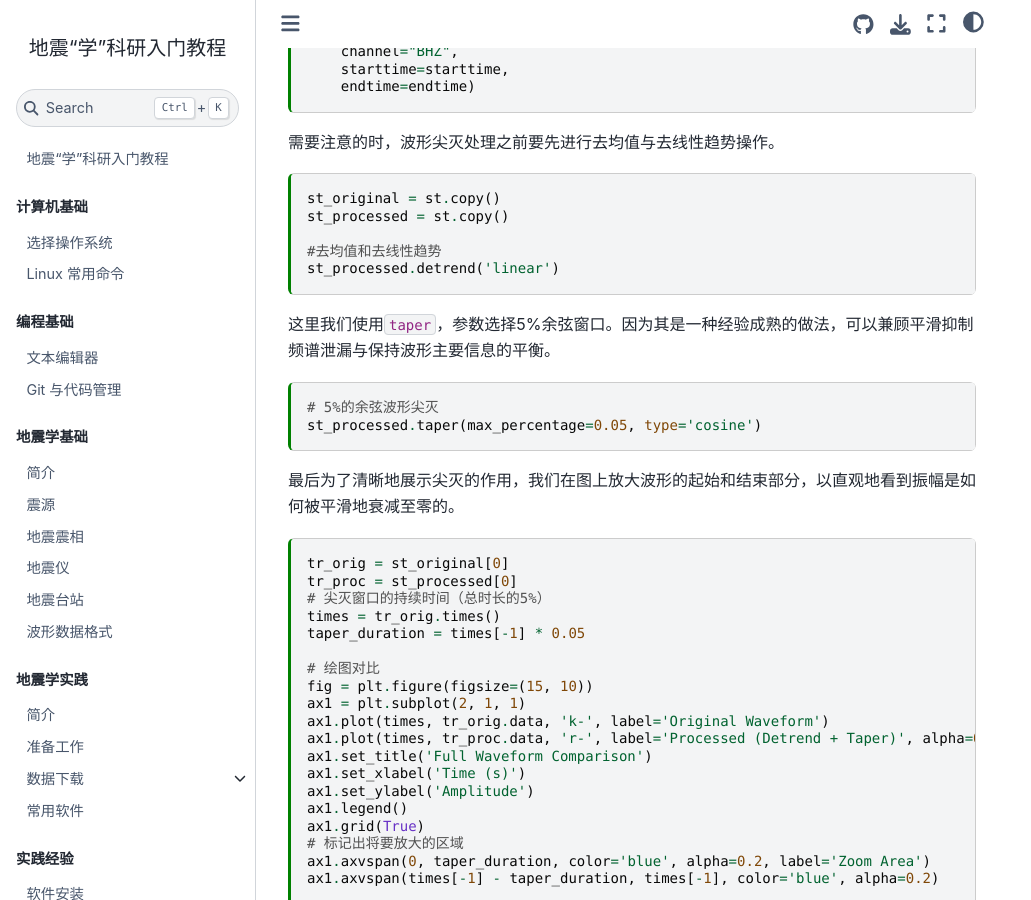
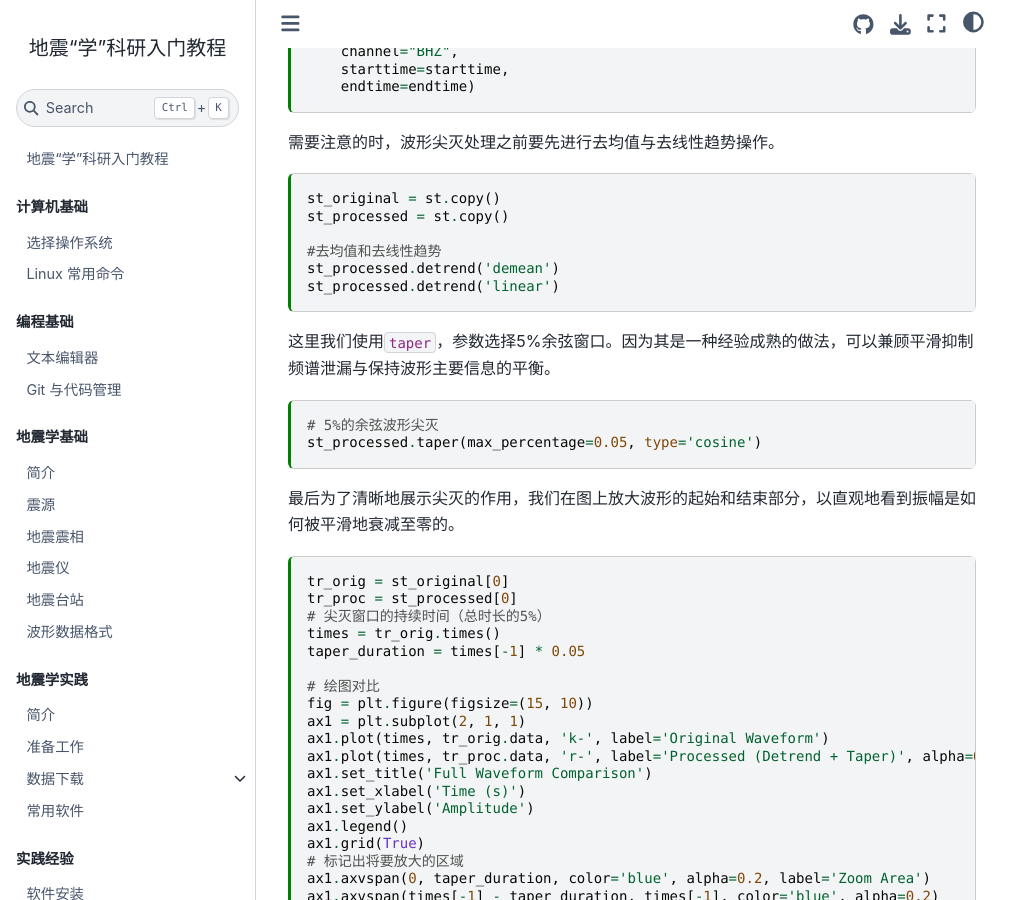
Before and after one commit to seismo-learn/seismology101, a Jupyter Book: the page built from source/exercises/taper.md, in a window 1280 px wide and 900 px high, scrolled down 634 px. Shown: the whole window, without its empty margins (0-1031 px from the left). Built offline with Jupyter Book 1.0.4 settings and Sphinx 7.4.7 and the Sphinx Book theme 1.1.4, drawn with Linux system fonts in a browser that asks for light colours; pages that are not in the unit, such as notebooks, are missing from menus.

Commit message:
git commit -m "fix code in taper exercise"

````diff
--- a/source/exercises/taper.md
+++ b/source/exercises/taper.md
@@ -54,6 +54,7 @@ st_original = st.copy()
 st_processed = st.copy()
 
 #去均值和去线性趋势
+st_processed.detrend('demean')
 st_processed.detrend('linear')
 
 ```
````
